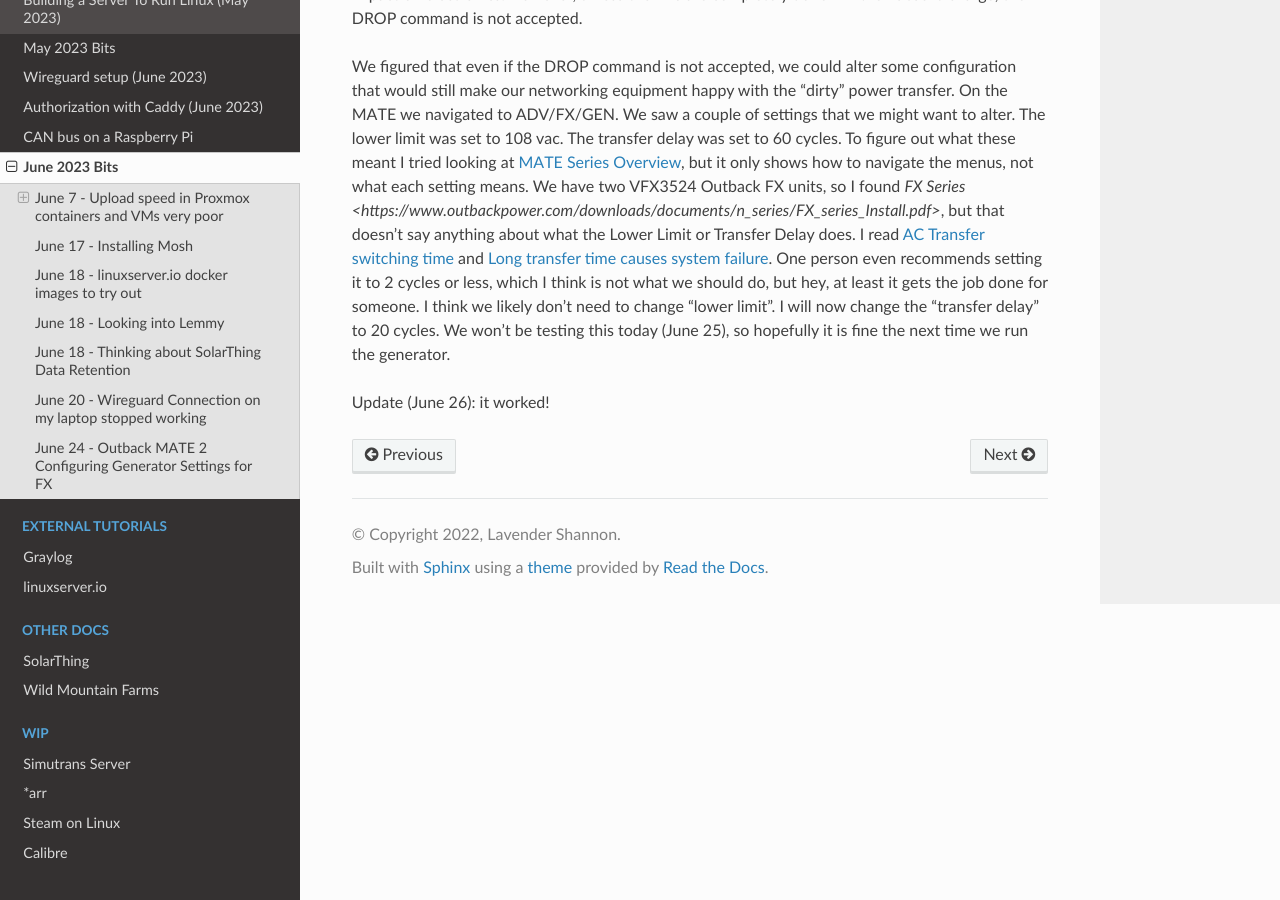
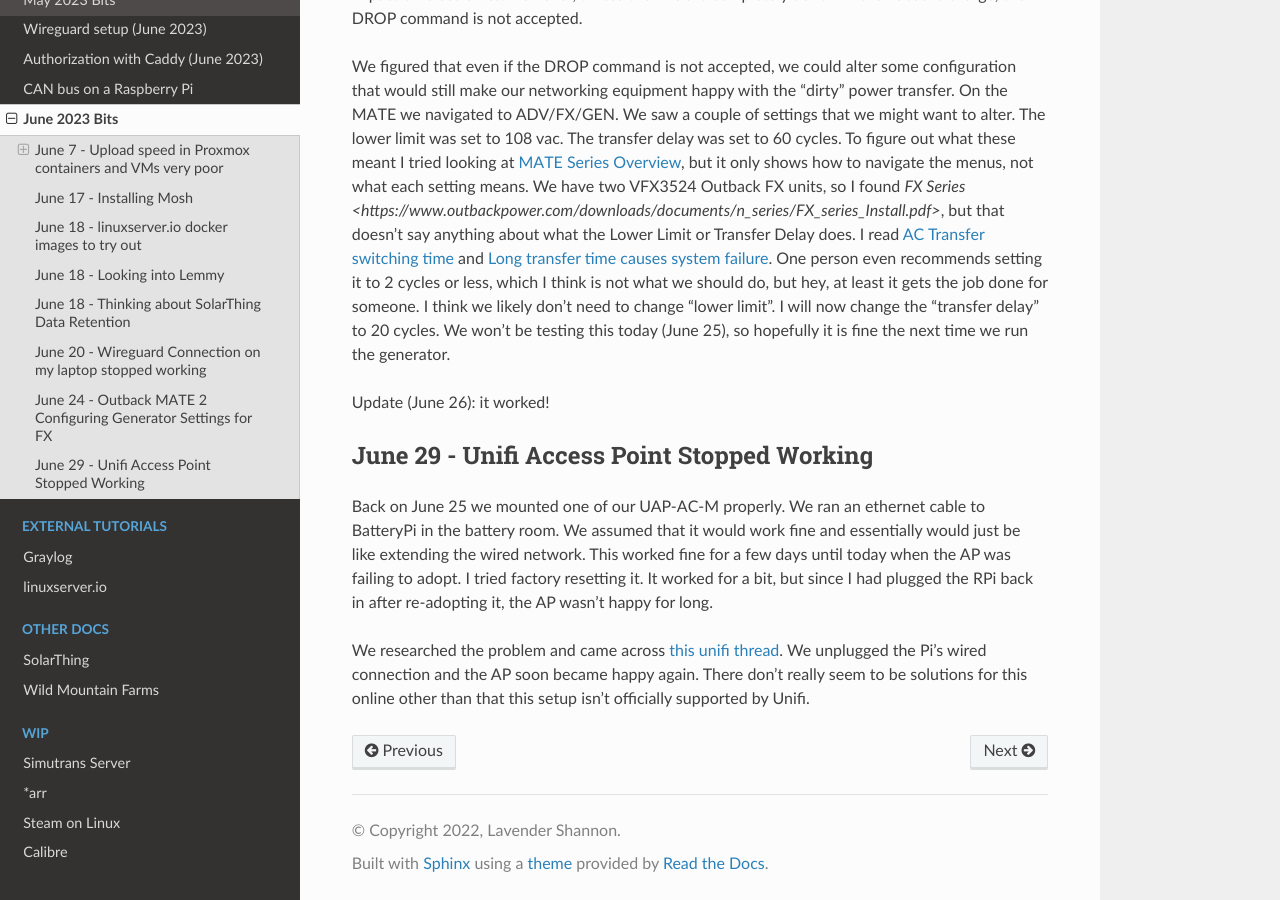
Before and after one commit to retrodaredevil/retrodaredevil, a Sphinx documentation site: the page built from docs/source/blog/tech/2023-06-bits.rst, in a window 1280 px wide and 900 px high, scrolled down 3052 px. Built offline with Sphinx 7.4.7 and the Read the Docs theme 2.0.0, drawn with Linux system fonts in a browser that asks for light colours.

Commit message:
Bit from a couple of days ago

```diff
--- a/docs/source/blog/tech/2023-06-bits.rst
+++ b/docs/source/blog/tech/2023-06-bits.rst
@@ -148,3 +148,16 @@
 so hopefully it is fine the next time we run the generator.
 
 Update (June 26): it worked!
+
+June 29 - Unifi Access Point Stopped Working
+------------------------------------------------
+
+Back on June 25 we mounted one of our UAP-AC-M properly. We ran an ethernet cable to BatteryPi in the battery room.
+We assumed that it would work fine and essentially would just be like extending the wired network.
+This worked fine for a few days until today when the AP was failing to adopt.
+I tried factory resetting it. It worked for a bit, but since I had plugged the RPi back in after re-adopting it,
+the AP wasn't happy for long.
+
+We researched the problem and came across `this unifi thread <https://community.ui.com/questions/UAP-AC-M-with-Switch-to-allow-wired-connections/885bdd01-d4d8-4f4d-bdd2-0125d161a3e4>`_.
+We unplugged the Pi's wired connection and the AP soon became happy again.
+There don't really seem to be solutions for this online other than that this setup isn't officially supported by Unifi.
```
